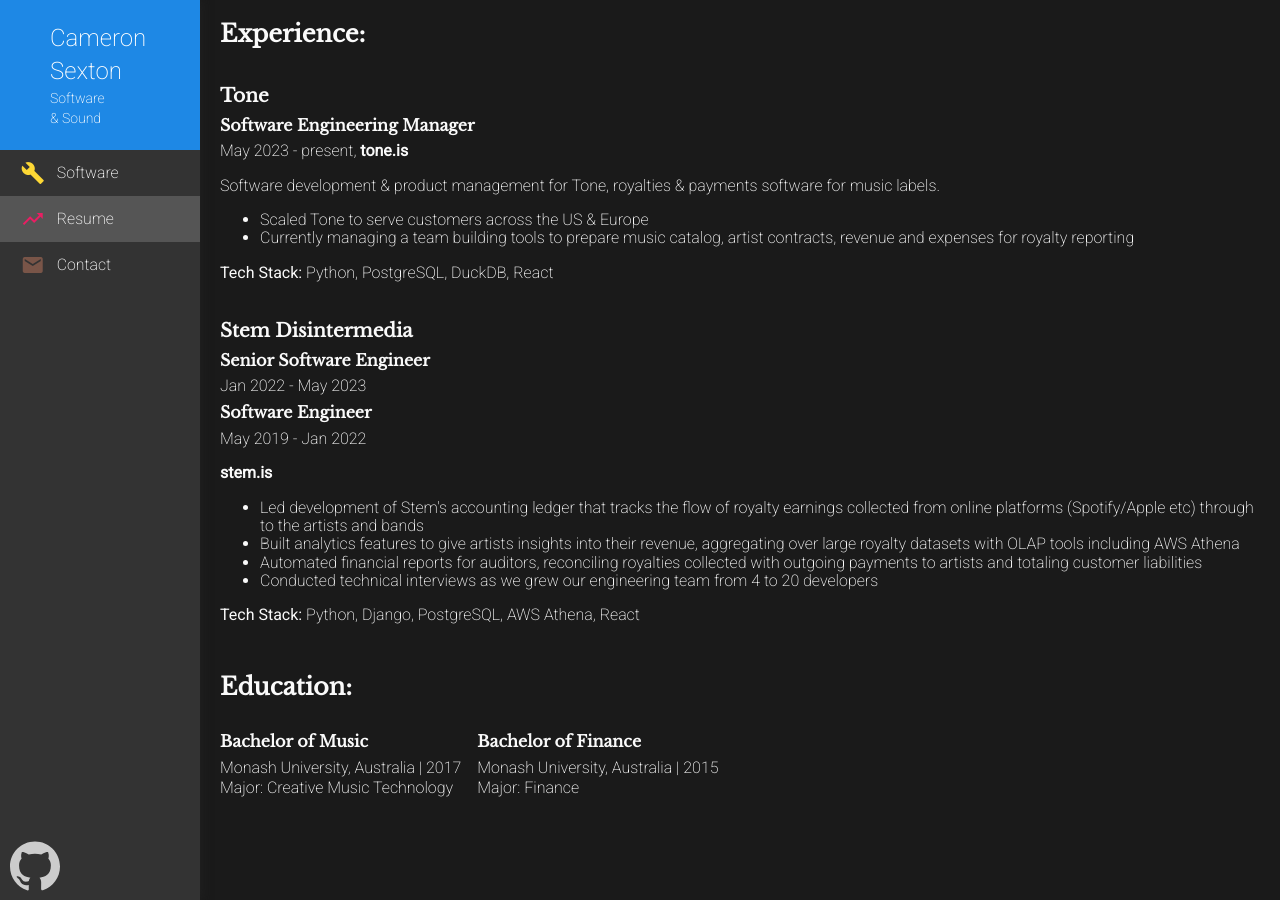
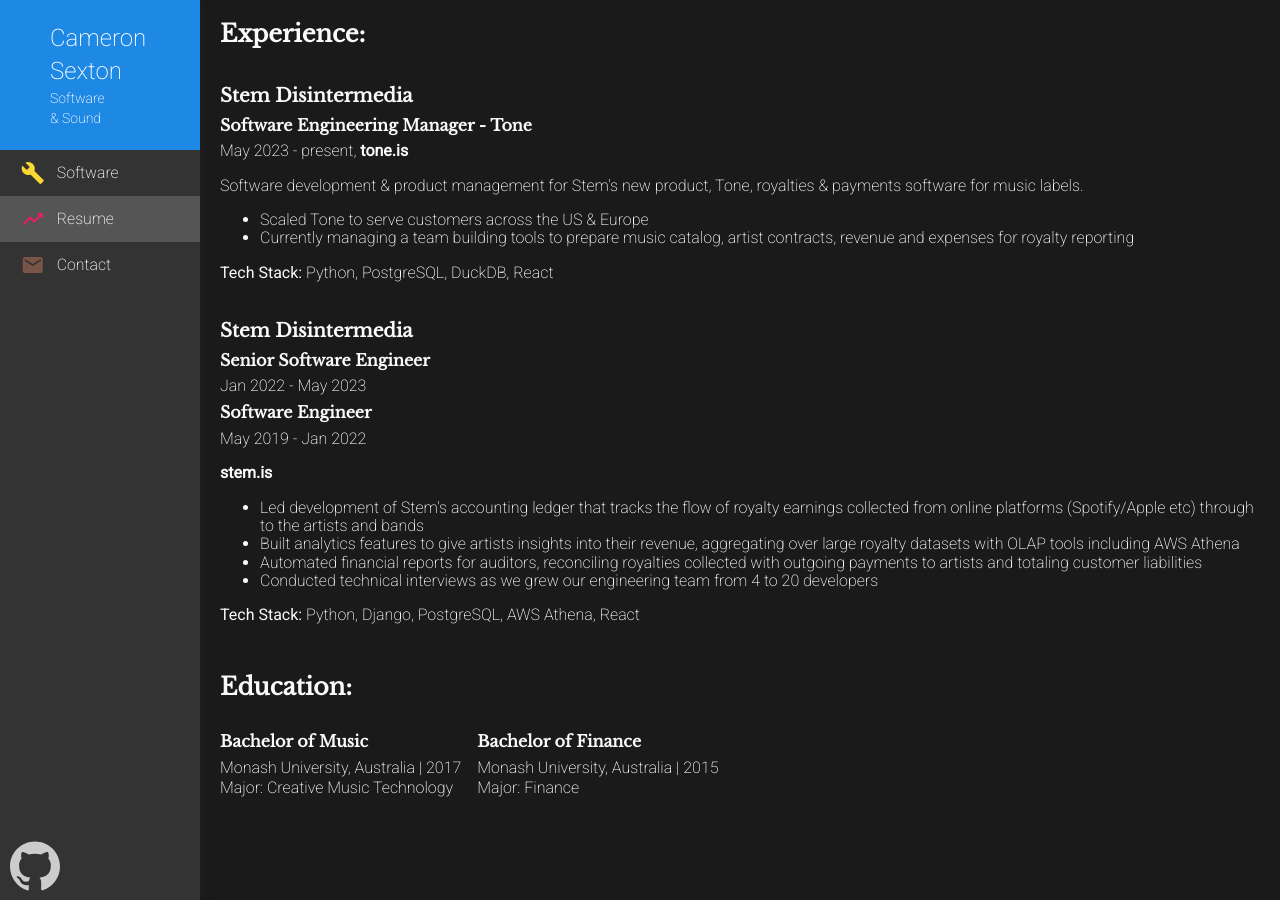
Before and after one commit to ctsexton/ctsexton.github.io, a Jekyll site: the page built from resume.html, in a window 1280 px wide. Built offline with Jekyll 4.4.1, drawn with Linux system fonts in a browser that asks for light colours.

Commit message:
clarify resume

```diff
--- a/resume.html
+++ b/resume.html
@@ -5,11 +5,11 @@
 <h2>Experience:</h2>
 
 <section class="employer">
-<h3>Tone</h3>
-<h4>Software Engineering Manager</h4>
+<h3>Stem Disintermedia</h3>
+<h4>Software Engineering Manager - Tone</h4>
 May 2023 - present,
 <a href="https://tone.is">tone.is</a>
-      <p>Software development & product management for Tone, royalties & payments software for music labels.</p>
+      <p>Software development & product management for Stem's new product, Tone, royalties & payments software for music labels.</p>
       <ul>
         <li>Scaled Tone to serve customers across the US & Europe</li>
         <li>Currently managing a team building tools to prepare music catalog, artist contracts, revenue and expenses for royalty reporting</li>
```
